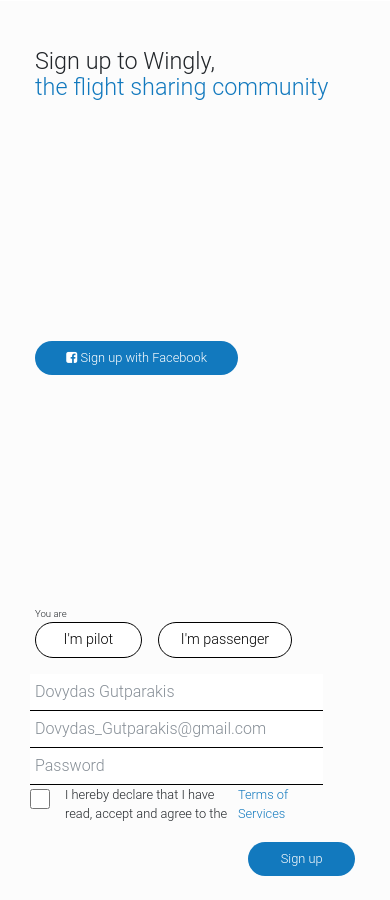
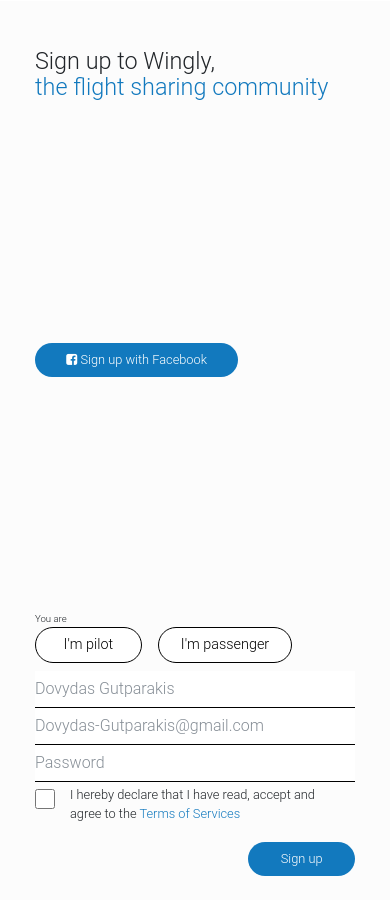
Before and after one commit to KaragiannidesAgapios/test-task, a Jekyll site: the page built from index.html, in a window 390 px wide. Built offline with Jekyll 4.4.1, drawn with Linux system fonts in a browser that asks for light colours; nearby versions of some CDN libraries.

Commit message:
form styled and jq working

```diff
--- a/_layouts/default.html
+++ b/_layouts/default.html
@@ -5,10 +5,11 @@
         <meta name="viewport" content="width=device-width, initial-scale=1, shrink-to-fit=no">
 
         <title>test task</title>
+        <link href="https://fonts.googleapis.com/css?family=Roboto" rel="stylesheet">
 
         <link rel="stylesheet" href="https://maxcdn.bootstrapcdn.com/bootstrap/4.0.0-beta/css/bootstrap.min.css" integrity="sha384-/Y6pD6FV/Vv2HJnA6t+vslU6fwYXjCFtcEpHbNJ0lyAFsXTsjBbfaDjzALeQsN6M" crossorigin="anonymous">
         <link rel="stylesheet" href="{{site.baseurl}}/css/font-awesome-4.7.0/css/font-awesome.min.css">
-        <link href="https://fonts.googleapis.com/css?family=Roboto" rel="stylesheet">
+
 
         <link rel="stylesheet" href="{{site.baseurl}}/css/style.css">
 
--- a/css/style.css
+++ b/css/style.css
@@ -2,7 +2,7 @@
 /*border: 1px solid #000;*/
 }
 body{
-    font-family: "Roboto Light";
+    font-family: 'Roboto Light', sans-serif;
     font-size: 16px;
 }
 .landing-page{
@@ -42,10 +42,15 @@
 .form-row span{
     display: inherit;
 }
-.span-checks span{
-    left: -30px;
-    position: relative;
-    font-size: 16px;
+.span-checks {
+    left: 93%;
+    position: absolute;
+    bottom: 5px;
+}
+#radioBox .span-checks{
+    bottom: 15px;
+    left: 93%;
+    position: absolute;
 }
 .form-row input,
 .form-row{
@@ -68,6 +73,7 @@
     border-radius: 30px;
     font-size: 0.9em;
     margin-right: 4%;
+    margin-left: auto;
 }
 .radio-box.focus{
     background-color: #1279be;
--- a/index.html
+++ b/index.html
@@ -28,60 +28,72 @@
                     </div>
                 </div>
                 <div class="row">
-                    <div class="col-sm-12 col-12">
-                        <form id="signUpForm"class="" action="index.html" method="post">
-                            <p class="p-text m-0">You are</p>
-                            <div id="radioBox"class="form-check" data-toggle="buttons">
+                    <form id="signUpForm"class="col-sm-12 col-12" action="index.html" method="post">
+                        <div class="p-text mb-0">You are</div>
+                        <div class="row"  >
+                            <div class="col-12"  data-toggle="buttons" id="radioBox">
+                                <span class="span-checks">
+                                    <span id="checkSuccessRadio" class="blue "><i class="fa fa-check" aria-hidden="true"></i></span>
+                                    <span id="checkErrorRadio" class="red "><i class="fa fa-times" aria-hidden="true"></i></span>
+                                </span>
                                 <label class="btn radio-box col-sm-4 col-4">
                                     <input type="radio" name="radio" value="pilot" id="pilot"> I'm pilot
                                 </label>
-                              <label class="btn radio-box col-sm-5 col-5">
+                                <label class="btn radio-box col-sm-5 col-5 mr-0">
                                     <input type="radio" name="radio" value="passenger" id="passenger"> I'm passenger
                                 </label>
-                              <span class="pull-right span-checks">
-                                  <span id="checkSuccessRadio" class="blue checkSuccess"><i class="fa fa-check" aria-hidden="true"></i></span>
-                                  <span id="checkErrorRadio" class="red checkError"><i class="fa fa-times" aria-hidden="true"></i></span>
-                              </span>
                             </div>
-                            <div class="form-row ">
-                                <input type="text" class="form-control col-11" name="name" id="inputName" aria-describedby="" placeholder="Dovydas Gutparakis" value="">
+                        </div>
+                        <div class="row">
+                            <div class="col-12">
                                 <span class="span-checks">
-                                    <span id="checkSuccessName" class="blue checkSuccessName"><i class="fa fa-check" aria-hidden="true"></i></span>
+                                    <span id="checkSuccessName" class="blue"><i class="fa fa-check" aria-hidden="true"></i></span>
                                     <span id="checkErrorName" class="red "><i class="fa fa-times" aria-hidden="true"></i></span>
                                 </span>
+                                <input type="text" class="form-control" name="name" id="inputName" aria-describedby="" placeholder="Dovydas Gutparakis" value="">
                             </div>
-                            <div class="form-row">
-                                <input type="email" class="form-control col-11" name="email" id="inputEmail" aria-describedby="" placeholder="Dovydas_Gutparakis@gmail.com" value="">
+                        </div>
+                        <div class="row">
+                            <div class="col-12">
                                 <span class="span-checks ">
-                                    <span id="checkSuccessMail" class="blue checkSuccess"><i class="fa fa-check" aria-hidden="true"></i></span>
-                                    <span id="checkErrorMail" class="red checkError"><i class="fa fa-times" aria-hidden="true"></i></span>
+                                    <span id="checkSuccessMail" class="blue "><i class="fa fa-check" aria-hidden="true"></i></span>
+                                    <span id="checkErrorMail" class="red "><i class="fa fa-times" aria-hidden="true"></i></span>
                                 </span>
+                                <input type="email" class="form-control" name="email" id="inputEmail" aria-describedby="" placeholder="Dovydas-Gutparakis@gmail.com" value="">
                             </div>
-                             <div class="form-row">
-                                <input type="password" name="password" class="form-control col-11" id="inputPassword" placeholder="Password">
+                        </div>
+                        <div class="row">
+                            <div class="col-12">
                                 <span class="span-checks">
-                                    <span id="checkSuccessPassword" class="blue checkSuccess"><i class="fa fa-check" aria-hidden="true"></i></span>
-                                    <span id="checkErrorPassword" class="red checkError"><i class="fa fa-times" aria-hidden="true"></i></span>
+                                    <span id="checkSuccessPassword" class="blue"><i class="fa fa-check" aria-hidden="true"></i></span>
+                                    <span id="checkErrorPassword" class="red"><i class="fa fa-times" aria-hidden="true"></i></span>
                                 </span>
+                                <input type="password" name="password" class="form-control" id="inputPassword" placeholder="Password">
                             </div>
-                          <div class="form-row d-flex flex-row">
+                        </div>
+                        <div class="row">
+                            <div class="col-12">
                                 <label class="form-check-label">
                                   <input id="inputCheckBox" name="inputCheckBox" type="checkbox" class="form-check-input">
                                   <div class="d-flex flex-row">
-                                  <span class="col-10">
+                                      <span class="col-11">
                                           I hereby declare that I have read, accept and agree to the
                                           <a href="#" class="blue">Terms of Services</a>
                                       </span>
-                                  <span class="col-1 offset-1">
-                                      <span id="checkSuccessAgree" class="blue checkSuccess"><i class="fa fa-check" aria-hidden="true"></i></span>
-                                      <span id="checkErrorAgree" class="red checkError"><i class="fa fa-times" aria-hidden="true"></i></span>
+                                      <span class="col-1 ">
+                                          <span id="checkSuccessAgree" class="blue "><i class="fa fa-check" aria-hidden="true"></i></span>
+                                          <span id="checkErrorAgree" class="red "><i class="fa fa-times" aria-hidden="true"></i></span>
                                       </span>
                                   </div>
                                 </label>
                             </div>
+                        </div>
+                        <div class="row">
+                            <div class="col-12">
                                 <button id="signUpBtn" type="submit" class="btn blue col-4 col-sm-5 pull-right sign-up-btn" value="submit">Sign up</button>
+                            </div>
+                        </div>
                     </form>
-                    </div>
                 </div>
                 </div>
             </div>
```
Also changed, not shown: other parts of _layouts/default.html (+1 -1 lines). Lines whose indentation alone changed are shown as unchanged.
